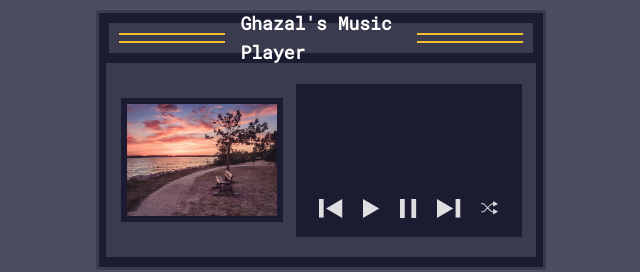
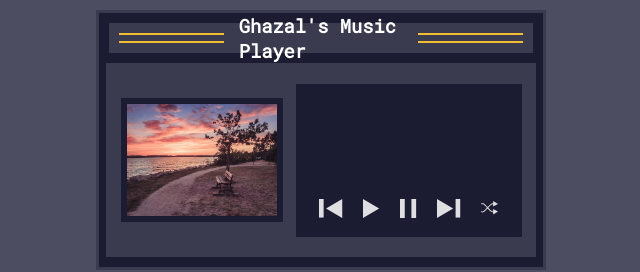
Before and after one commit to Ghazal-Mahdian/Music-Player, a plain HTML site: page index.html in a window 1280 px wide. Shown: the top 272 px of the page, 319-959 px from the left. Drawn offline with Linux system fonts and the light colour scheme.

Commit message:
Update index.html

```diff
--- a/index.html
+++ b/index.html
@@ -25,7 +25,7 @@
             <div></div>
             <div></div>
           </div>
-          <h1 class="fcc-title">Ghazal's Music Player</h1>
+          <h3 class="fcc-title">Ghazal's Music Player</h1>
           <div class="parallel-lines">
             <div></div>
             <div></div>
```
